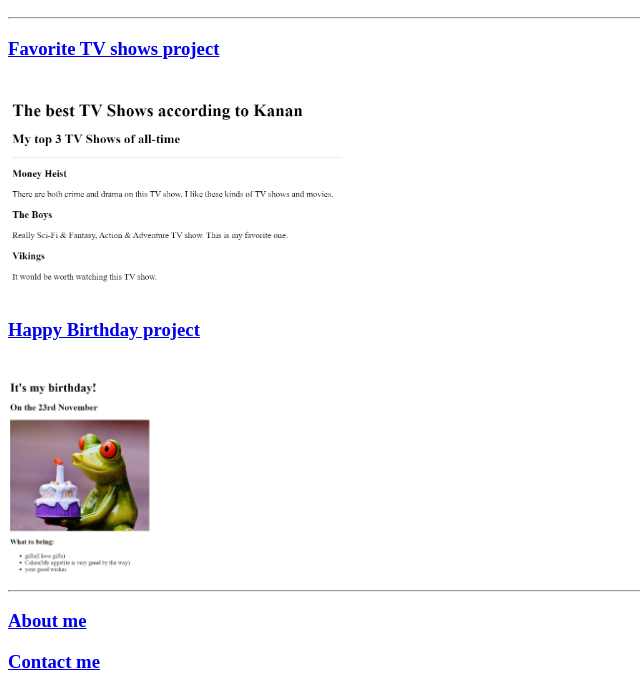
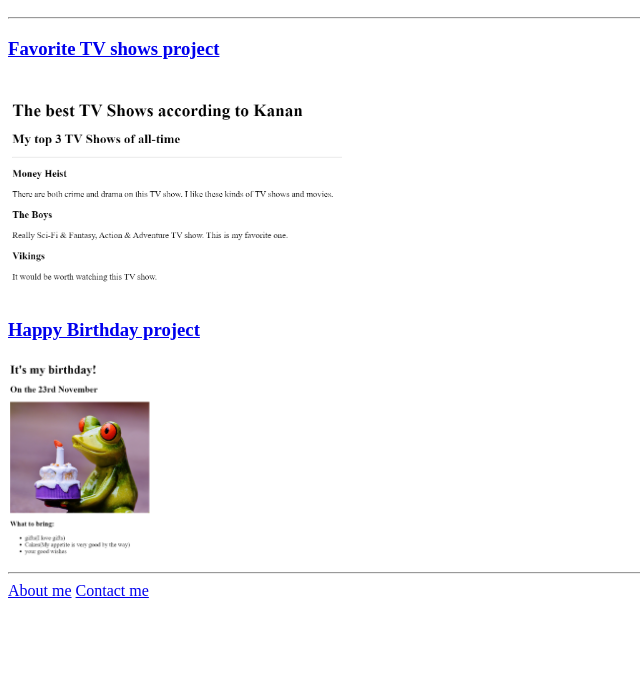
Before and after one commit to k2n3n-a/html-portfolio, a plain HTML site: page index.html in a window 1280 px wide. Shown: the part 110-802 px from the top of the page, without its empty margins (0-640 px from the left). Drawn offline with Linux system fonts and the light colour scheme.

Commit message:
Add files via upload

```diff
--- a/index.html
+++ b/index.html
@@ -15,10 +15,9 @@
    <img src="./assets/images/my favorite TV shows.png" height="200" alt="Favorite TV shows project preview." />
    <br/>
    <h3><a href="./public/Birthday.html">Happy Birthday project</a></h3>
-   <br/>
    <img src="./assets/images/birthday.png" height="200" alt="Happy Birthday project preview." />
    <hr />
-   <h3><a href="./public/about_me.html">About me</a></h3>
-   <h3><a href="./public/contact_me.html">Contact me</a></h3>
+   <a href="./public/about_me.html">About me</a>
+   <a href="./public/contact_me.html">Contact me</a>
 </body>
 </html>
```
